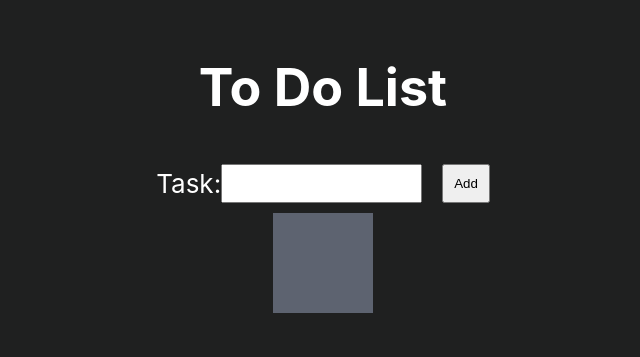
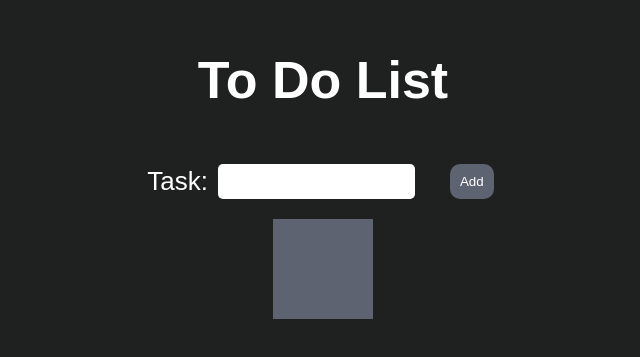
Before and after one commit to TeoRamosKees/to-do-list, a React (Create React App) app: page / in a window 1280 px wide. Shown: the part 233-590 px from the top of the page, without its empty margins (317-957 px from the left). Built offline with nearby package versions, Linux system fonts and the light colour scheme.

Commit message:
feat: cancel button on edit

```diff
--- a/src/App.css
+++ b/src/App.css
@@ -1,3 +1,14 @@
+*{
+  font-family: Arial, Helvetica, sans-serif;
+}
+
+input{
+  border-radius: 5px;
+  border-style: none;
+  padding: 5px;
+  margin: 10px;
+}
+
 .App {
   text-align: center;
 }
@@ -56,12 +67,22 @@
   border-color: #1f2020;
 }
 
-.App-header button, img{
+.App-header img{
   transition: 0.3s;
 }
 
+.App-header button{
+  background-color: #5d6370;
+  color: white;
+  border-style: none;
+  transition: 0.15s;
+  border-radius: 10px;
+  margin: 5px;
+}
+
 .App-header button:hover{
-  transform: scale(1.2);
+  background-color: #1f2020;
+  color: white;
 }
 .App-header img:hover{
   transform: scale(1.2);
@@ -97,3 +118,9 @@
   border-radius: 8px;
   box-shadow: 0 0 10px rgba(0, 0, 0, 0.2);
 }
+
+.edit-task-container input {
+  border-color: #1f2020;
+  border-style: solid;
+  border-radius: 15px;
+}
--- a/src/App.js
+++ b/src/App.js
@@ -20,6 +20,10 @@ function App() {
   const handleEditTask = () => {
     setShowEdit(false);
     setTaskTextToList();
+  }
+
+  const handleCancelEdit = () => {
+    setShowEdit(false);
   }
 
   const deleteTask = (index) => {
@@ -82,7 +86,9 @@ function App() {
               <EditTask
                 getTaskText={getTaskText}
                 setTaskText={setTaskText}
-                handleEditTask={handleEditTask}/>
+                handleEditTask={handleEditTask}
+                handleCancelEdit={handleCancelEdit}
+              />
             </div>
           </div>
         )}
--- a/src/components/EditTask.js
+++ b/src/components/EditTask.js
@@ -3,8 +3,9 @@
 function EditTask(props){
     return(
         <div>
-            <input value={props.getTaskText(props.index)} onChange={e => props.setTaskText(e.target.value)}/>
-            <button onClick={() => props.handleEditTask()}>save</button>
+            <input value={props.getTaskText()} onChange={e => props.setTaskText(e.target.value)}/>
+            <button onClick={() => props.handleEditTask()}>Save</button>
+            <button onClick={() => props.handleCancelEdit()}>Cancel</button>
         </div>
     )
 }
```
